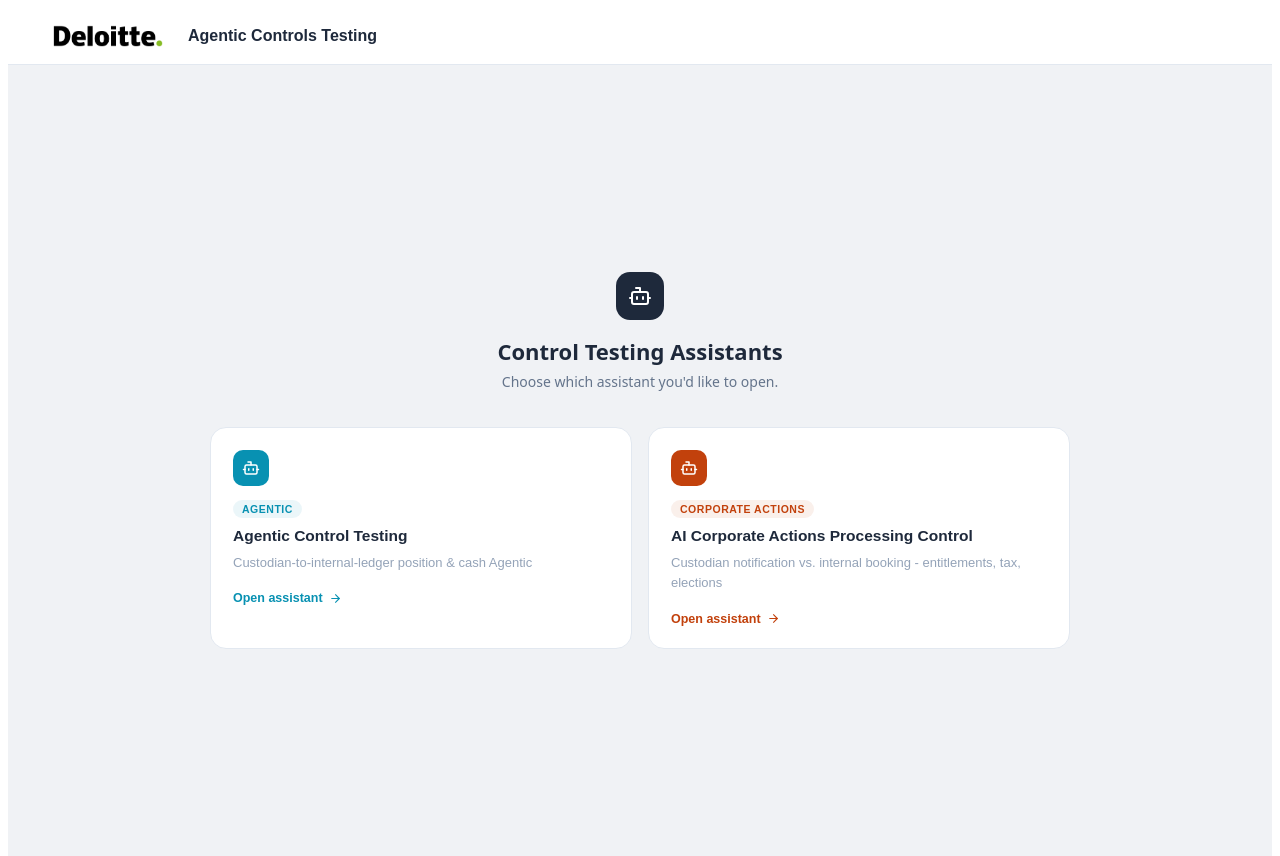
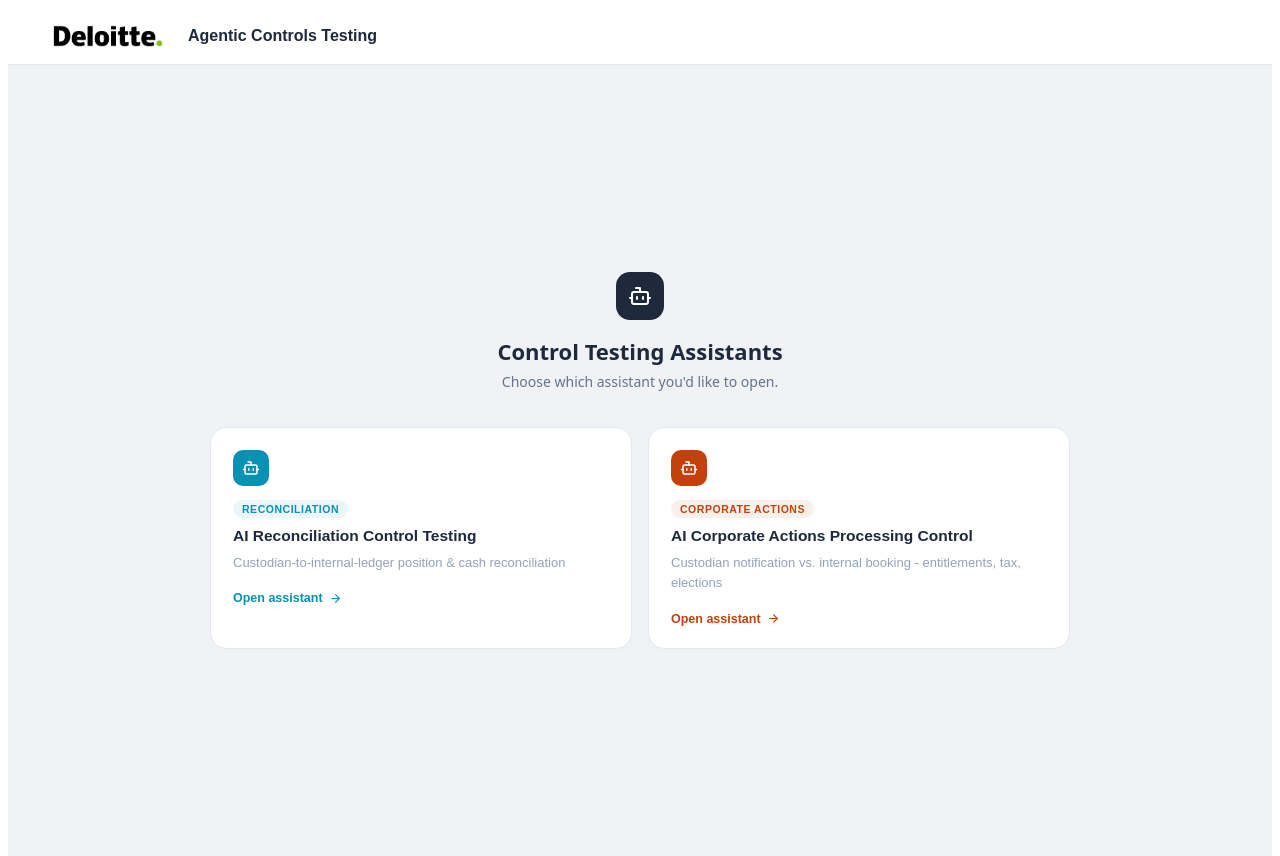
Before and after one commit to ganeshdevnale16/AI-Control-Testing, a React (Vite) app in the folder Frontend/: page / in a window 1280 px wide. Built offline with nearby package versions, Linux system fonts and the light colour scheme.

Commit message:
Update config.jsx

```diff
--- a/Frontend/src/modules/reconciliation/config.jsx
+++ b/Frontend/src/modules/reconciliation/config.jsx
@@ -1,3 +1,157 @@
+// import { CONTROL_CONTEXT } from "./data/context";
+// import { CONTROL_ATTRIBUTES } from "./data/attributes";
+// import { POPULATION_CHECKS, EVIDENCE_CHECKS } from "./data/validationChecks";
+// import {
+//   POPULATION_COMPLETENESS,
+//   BREAK_LEVEL_TESTING,
+//   FULL_POPULATION_ANALYTICS,
+// } from "./data/populationTables";
+// import { SAMPLE_LEVEL_TESTING } from "./data/sampleTesting";
+
+// // The control objective/risk/description/test-attributes used to be
+// // gathered one at a time via chat questions. They're now known context for
+// // this test, so they're shown up front as a summary table (below the welcome
+// // intro) instead - the chat-driven flow starts directly at the population
+// // file upload.
+// const TEST_ATTRIBUTES_LIST = CONTROL_ATTRIBUTES.rows
+//   .filter((r) => /^A[1-7]$/.test(r.attr))
+//   .map((r) => r.attribute);
+
+// export const reconciliationModule = {
+//   id: "reconciliation",
+//   menu: {
+//     title: "Agentic Control Testing",
+//     tagline: "Custodian-to-internal-ledger position & cash Agentic",
+//     badge: "Agentic",
+//     accent: "#0891b2",
+//   },
+//   welcome: {
+//     assistantName: "Agentic control testing assistant",
+//     // Step 0: only a short greeting + ask for the RCM. The control summary
+//     // is revealed after the RCM is uploaded (see the "rcm" step below).
+//     intro: (
+//       <>
+//         Please upload your <strong>RCM (Risk & Control Matrix) file</strong> to
+//         proceed. Excel or any other format works.
+//       </>
+//     ),
+//   },
+//   // A linear, chat-driven flow: two file-upload steps that each run a
+//   // processing animation and land a set of output tables, plus a plain
+//   // in-between step for the user's selected sample (no processing there).
+//   flow: [
+//     {
+//       // NEW STEP: user uploads the RCM file. After a short "reading" spinner
+//       // the control intro, Control Summary table and the population-file
+//       // request are shown (what used to be on the welcome screen).
+//       id: "rcm",
+//       kind: "reveal-file",
+//       progressLabel: "RCM upload",
+//       readingLabel: "Reading your RCM file...",
+//       readingMs: 2500,
+//       reveal: {
+//         intro: (
+//           <>
+//             Thanks - I've read your RCM. I test Global Custody Services daily
+//             cash and position reconciliation control (REC-01) the way an
+//             auditor would - checking timeliness, independent review, break
+//             logging, RCA quality and SLA closure against the evidence you give
+//             me, and rolling each finding up to a pass/exception verdict.
+//           </>
+//         ),
+//         summaryTable: {
+//           title: "Control Summary",
+//           columns: [
+//             { key: "field", label: "Field", minWidth: 150 },
+//             { key: "detail", label: "Detail", minWidth: 420 },
+//           ],
+//           rows: [
+//             { field: "Control ID", detail: "REC-01" },
+//             { field: "Control objective", detail: CONTROL_CONTEXT.objective },
+//             { field: "Risk", detail: CONTROL_CONTEXT.risk },
+//             { field: "Control description", detail: CONTROL_CONTEXT.description },
+//             {
+//               field: "Test Attributes",
+//               detail: (
+//                 <ol style={{ margin: 0, paddingLeft: 18 }}>
+//                   {TEST_ATTRIBUTES_LIST.map((a, i) => (
+//                     <li key={i} style={{ marginBottom: i === TEST_ATTRIBUTES_LIST.length - 1 ? 0 : 4 }}>
+//                       {a}
+//                     </li>
+//                   ))}
+//                 </ol>
+//               ),
+//             },
+//           ],
+//         },
+//         closing: (
+//           <>
+//             Let's get started - please upload the population file(s): the
+//             reconciliation inventory, the recon population, the recon-tool
+//             break output and the ticketing system extract, and I'll test
+//             completeness and accuracy end to end.
+//           </>
+//         ),
+//       },
+//     },
+//     {
+//       id: "population",
+//       kind: "file",
+//       progressLabel: "Population testing",
+//       question:
+//         "Next, please upload the population file(s) - the reconciliation inventory, the recon population, the recon-tool break output and the ticketing system extract - and I'll test completeness and accuracy end to end.",
+//       checks: POPULATION_CHECKS,
+//       runningLabel: "Testing population completeness and accuracy...",
+//       tables: [POPULATION_COMPLETENESS, BREAK_LEVEL_TESTING, FULL_POPULATION_ANALYTICS],
+//       exportTab: "IPE",
+//       tablesIntro:
+//         "Population testing is done - here's the completeness & accuracy check, the break-level findings, and the supplementary full-population analytics.",
+//     },
+//     {
+//       id: "sample",
+//       kind: "ask-file-or-text",
+//       progressLabel: "Selected sample",
+//       question:
+//         "Now, please upload your selected sample - the reconciliations you've chosen for testing. Files or the whole folder both work.",
+//       capturedNote:
+//         "I'm not running any processing on this upload - I'll test every break within your selection once you send over the supporting evidence in the next step.",
+//     },
+//     {
+//       id: "evidence",
+//       kind: "file",
+//       progressLabel: "Evidence testing",
+//       question:
+//         "Last step - upload the evidence for your selected sample: sign-off reports, counterparty statements, RCA documentation and escalation emails. Files or the whole folder both work - I'll test every attribute and roll up a verdict for each one.",
+//       checks: EVIDENCE_CHECKS,
+//       runningLabel: "Testing sample evidence against A1-A7...",
+//       tables: [SAMPLE_LEVEL_TESTING],
+//       exportTab: "Testing",
+//       tablesIntro:
+//         "Sample testing is done - here's the attribute-by-attribute result for all 25 selected reconciliations.",
+//       final: true,
+//     },
+//   ],
+//   messages: {
+//     wrongKindNudge_ask: "I just need your answer in the chat to move on.",
+//     wrongKindNudge_file: "I need a file upload for this step - attach it and send.",
+//     afterFlowNudge:
+//       "Testing is complete - download the report above, or start a new chat to run another test.",
+//   },
+//   excel: {
+//     fileName: "REC-01_Custody_Reconciliation_Control_Report.xlsx",
+//     ipeSheetName: "IPE",
+//     testingSheetName: "Testing",
+//     auditSheetName: "Audit Trail",
+//   },
+//   // Flat list of every procedure across both processing steps, for the
+//   // shared Audit Trail sheet builder.
+//   validationChecks: [...POPULATION_CHECKS, ...EVIDENCE_CHECKS],
+// };
+
+
+
+
+
 import { CONTROL_CONTEXT } from "./data/context";
 import { CONTROL_ATTRIBUTES } from "./data/attributes";
 import { POPULATION_CHECKS, EVIDENCE_CHECKS } from "./data/validationChecks";
@@ -20,13 +174,13 @@ const TEST_ATTRIBUTES_LIST = CONTROL_ATTRIBUTES.rows
 export const reconciliationModule = {
   id: "reconciliation",
   menu: {
-    title: "Agentic Control Testing",
-    tagline: "Custodian-to-internal-ledger position & cash Agentic",
-    badge: "Agentic",
+    title: "AI Reconciliation Control Testing",
+    tagline: "Custodian-to-internal-ledger position & cash reconciliation",
+    badge: "Reconciliation",
     accent: "#0891b2",
   },
   welcome: {
-    assistantName: "Agentic control testing assistant",
+    assistantName: "Reconciliation control testing assistant",
     // Step 0: only a short greeting + ask for the RCM. The control summary
     // is revealed after the RCM is uploaded (see the "rcm" step below).
     intro: (
@@ -70,6 +224,12 @@ export const reconciliationModule = {
             { field: "Control objective", detail: CONTROL_CONTEXT.objective },
             { field: "Risk", detail: CONTROL_CONTEXT.risk },
             { field: "Control description", detail: CONTROL_CONTEXT.description },
+            { field: "Type / nature", detail: CONTROL_CONTEXT.typeNature },
+            { field: "Frequency", detail: CONTROL_CONTEXT.frequency },
+            { field: "Key control?", detail: CONTROL_CONTEXT.isKey },
+            { field: "Owner", detail: CONTROL_CONTEXT.owner },
+            { field: "Systems", detail: CONTROL_CONTEXT.systems },
+            { field: "Test approach", detail: CONTROL_CONTEXT.testApproach },
             {
               field: "Test Attributes",
               detail: (
```
